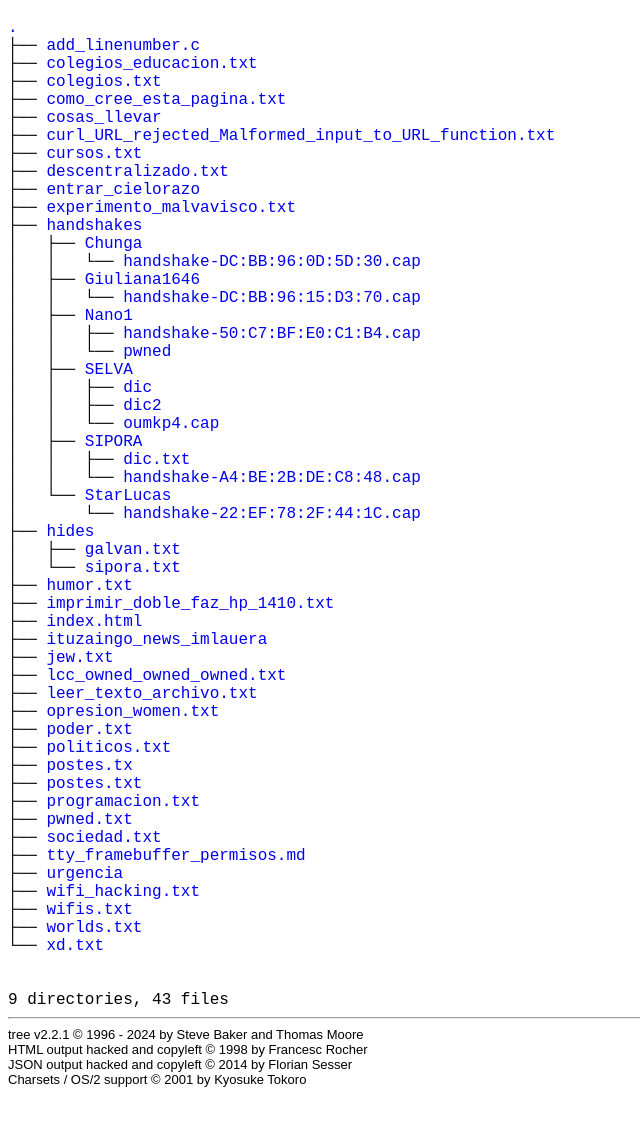
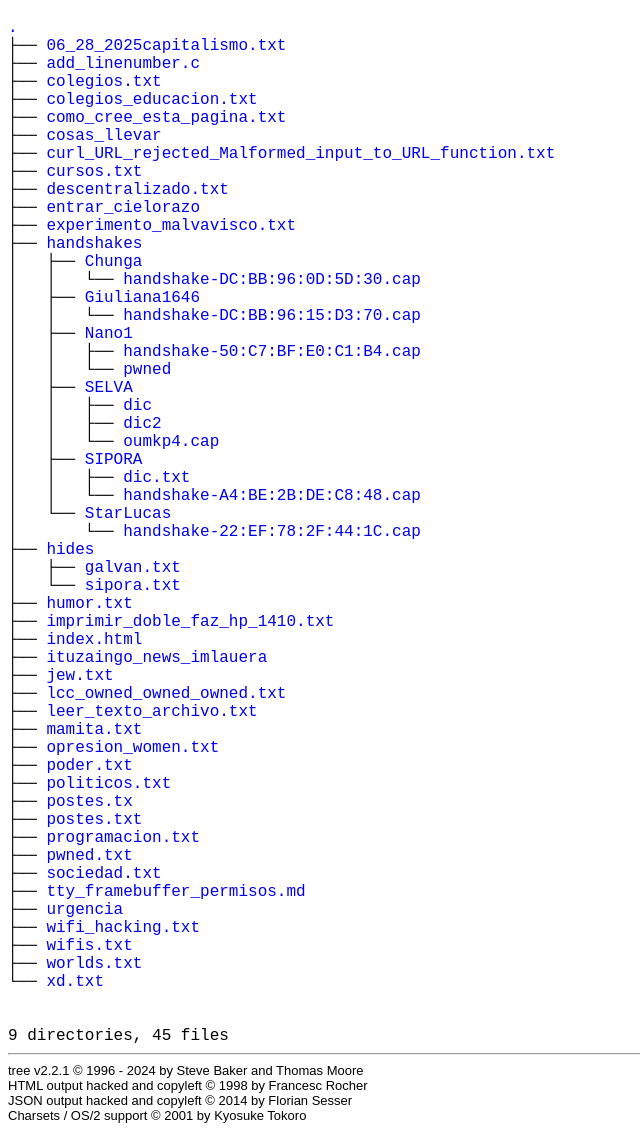
Before and after one commit to analisismatematico2/analisismatematico2.github.io, a plain HTML site: page index.html in a window 1280 px wide. Shown: the part 61-1192 px from the top of the page, without its empty margins (0-640 px from the left). Before the commit the page ends 1156 px from the top, so only its background shows below. Drawn offline with Linux system fonts and the light colour scheme.

Commit message:
feminismo

```diff
--- a/index.html
+++ b/index.html
@@ -26,9 +26,10 @@
 <body>
 	<h1>Directory Tree</h1><p>
 	<a href="./">.</a><br>
+	├── <a href="./06_28_2025capitalismo.txt">06_28_2025capitalismo.txt</a><br>
 	├── <a href="./add_linenumber.c">add_linenumber.c</a><br>
+	├── <a href="./colegios.txt">colegios.txt</a><br>
 	├── <a href="./colegios_educacion.txt">colegios_educacion.txt</a><br>
-	├── <a href="./colegios.txt">colegios.txt</a><br>
 	├── <a href="./como_cree_esta_pagina.txt">como_cree_esta_pagina.txt</a><br>
 	├── <a href="./cosas_llevar">cosas_llevar</a><br>
 	├── <a href="./curl_URL_rejected_Malformed_input_to_URL_function.txt">curl_URL_rejected_Malformed_input_to_URL_function.txt</a><br>
@@ -63,6 +64,7 @@
 	├── <a href="./jew.txt">jew.txt</a><br>
 	├── <a href="./lcc_owned_owned_owned.txt">lcc_owned_owned_owned.txt</a><br>
 	├── <a href="./leer_texto_archivo.txt">leer_texto_archivo.txt</a><br>
+	├── <a href="./mamita.txt">mamita.txt</a><br>
 	├── <a href="./opresion_women.txt">opresion_women.txt</a><br>
 	├── <a href="./poder.txt">poder.txt</a><br>
 	├── <a href="./politicos.txt">politicos.txt</a><br>
@@ -79,7 +81,7 @@
 	└── <a href="./xd.txt">xd.txt</a><br>
 <br><br><p>
 
-9 directories, 43 files
+9 directories, 45 files
 
 </p>
 	<hr>
```
Also changed, not shown: jew.txt, mamita.txt (added).
